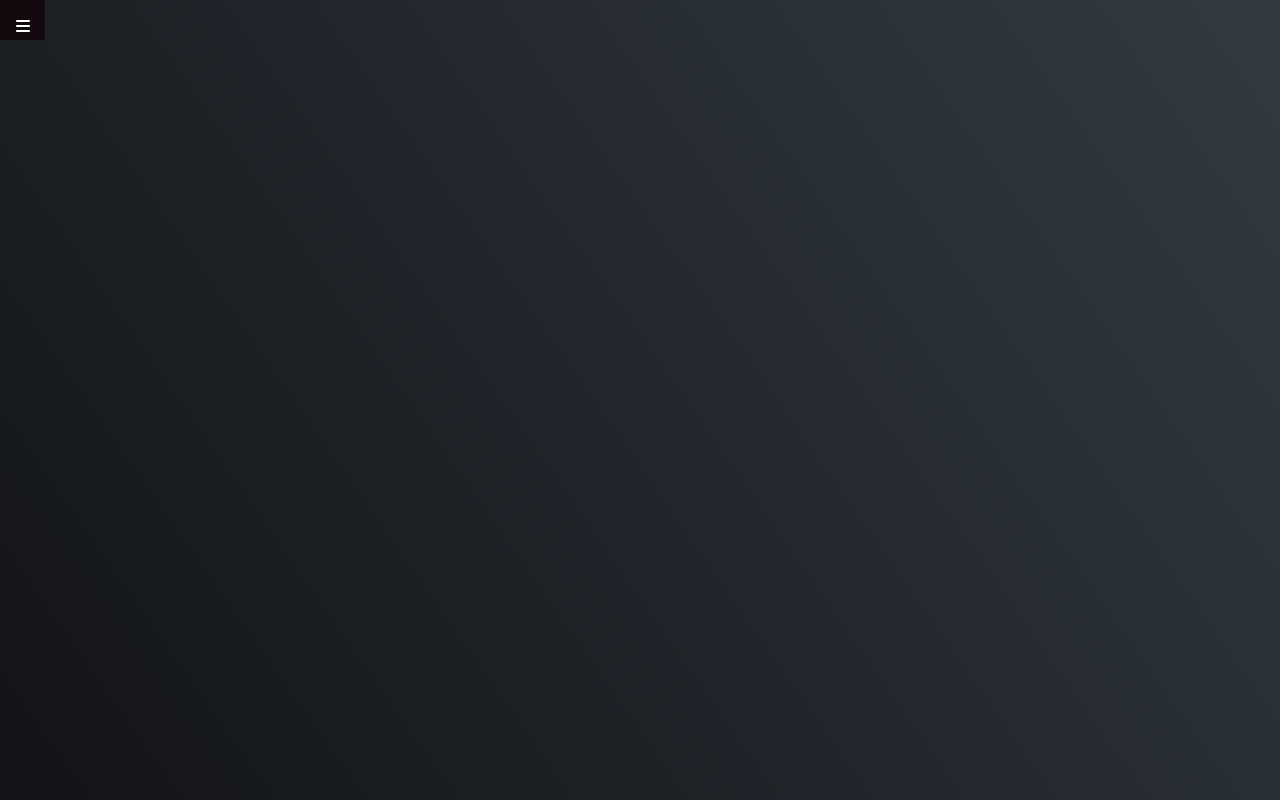
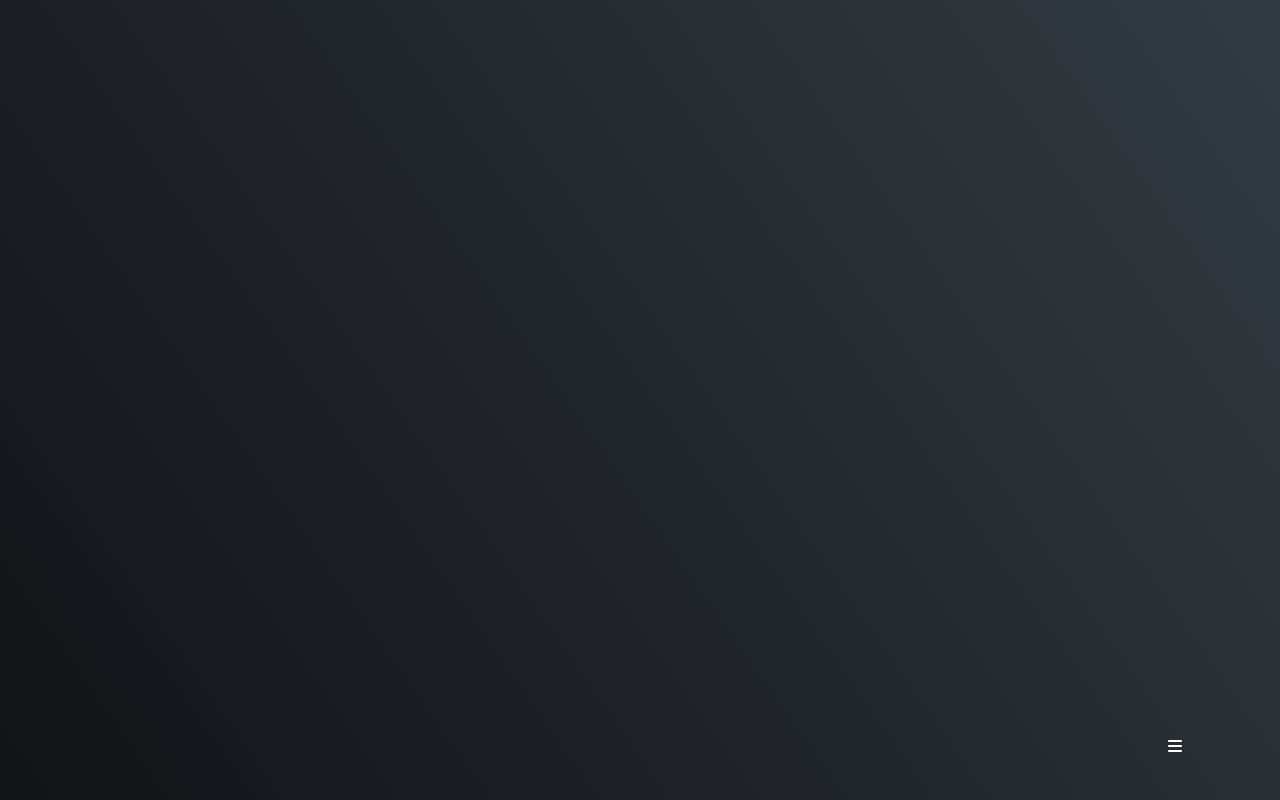
Before and after one commit to ascenDeveloper/chatBot-v1, a React (Create React App) app: page / in a window 1280 px wide. Built offline with nearby package versions, Linux system fonts and the light colour scheme.

Commit message:
Avances intentando ubicar el componente

```diff
--- a/src/App.jsx
+++ b/src/App.jsx
@@ -18,4 +18,5 @@ const Container = styled.div`
   background: rgb(50,59,66);
   background: linear-gradient(235deg, rgba(50,59,66,1) 0%, rgba(18,19,23,1) 100%);
   position: relative;
+
 `;
--- a/src/components/Chat.jsx
+++ b/src/components/Chat.jsx
@@ -4,7 +4,7 @@ import styled from 'styled-components';
 function Chat() {
     return (
         <Container>
-            <div className='chat-expandido'></div>
+
         </Container>
     )
 }
--- a/src/components/ChatButton.jsx
+++ b/src/components/ChatButton.jsx
@@ -11,33 +11,46 @@ function ChatButton() {
     return (
         <Container>
             <div className="chatbot" onClick={handleClick}>
-                <i className={click ? 'fas fa-times' : 'fas fa-bars'} />
+                <div className='chatMostrar' onClick={handleClick} >
+                    {
+                        click ? <Chat /> : undefined
+                    }
+                </div>
+                <div className='chat'>
+                    <i className={click ? 'fas fa-times' : 'fas fa-bars'} />
+                </div>
             </div>
-            <div className={click ? 'chatMostrar' : 'chatOculto'} onClick={handleClick}>
-                <Chat />
-            </div>
-        </Container>
+
+        </Container >
     )
 }
 
 export default ChatButton
 
 const Container = styled.div`
+    position: absolute;
+    bottom:0;
+    right:0;
+    width: 10%;
+    height: 10%;
     .chatbot {
         color: white;
         width: 1vw;
         height: 1vh;
         padding: 1em;
-        background-color: #150910;
-        .chat{
-            display: none;
+        display:flex;
+        flex-direction: column;
+        .chatMostrar {
+        display: block;
+        width: 20vw;
+        height: 30vh;
+        }
+        .chatOculto {
+            width: 0px;
+            height: 0px;
         }
     }
-    .chatMostrar {
-        display: block;
-    }
-    .chatOculto {
-        display: none;
-    }
+
+
 
 `
```
